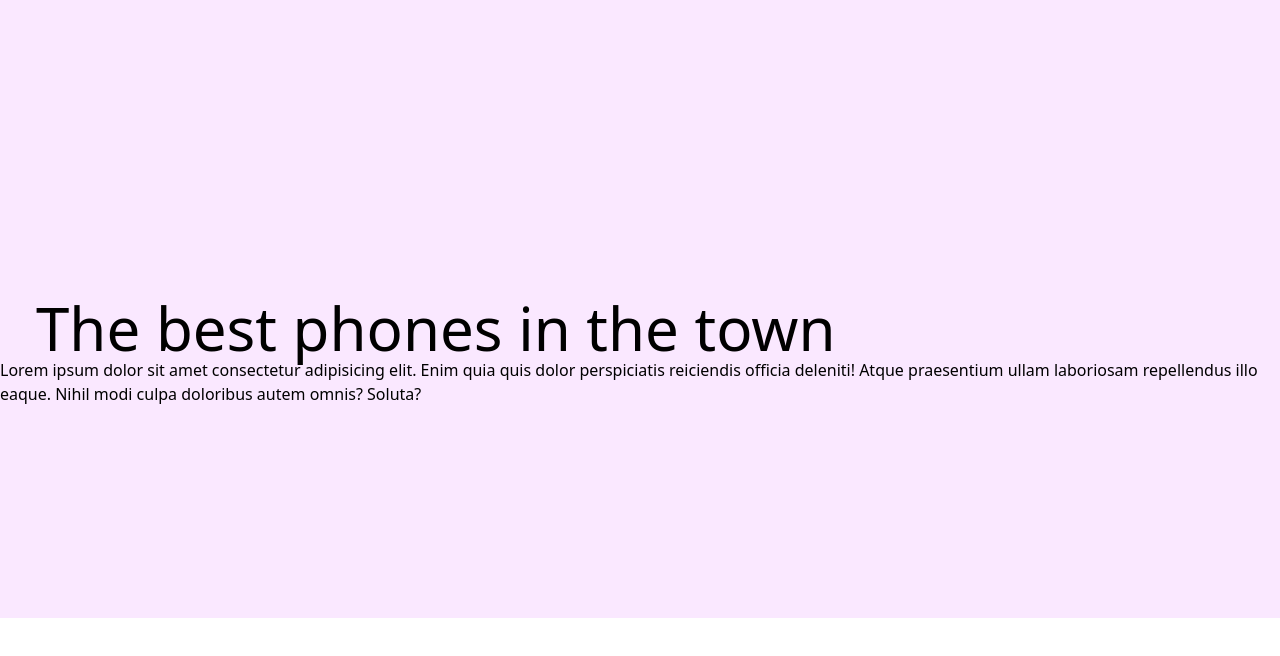
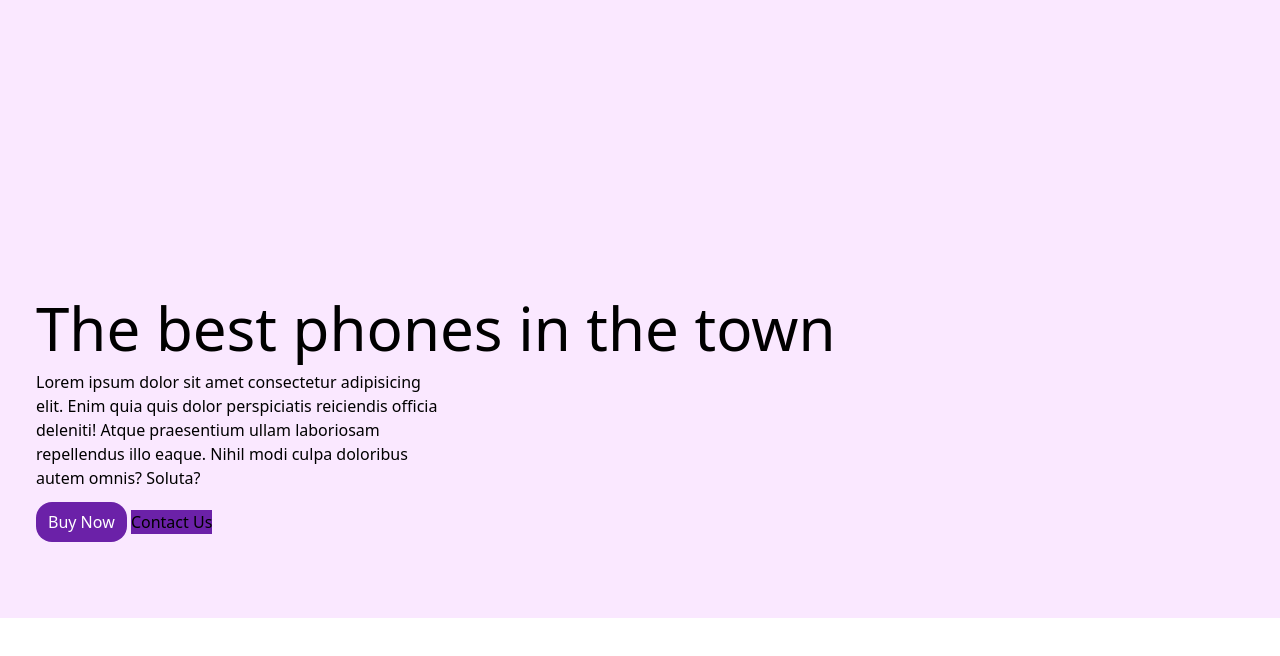
Before and after one commit to AdityaJava/Tailwind-Css-code-with-Harry, a website: page LandingPage.html in a window 1280 px wide. Shown: the part 62-718 px from the top of the page. Drawn offline with nearby package versions, Linux system fonts and the light colour scheme.

Commit message:
Button looking good

```diff
--- a/LandingPage.html
+++ b/LandingPage.html
@@ -19,13 +19,23 @@
         </ul>
     </nav>
     <main>
-        <div class="main bg-fuchsia-100 h-96 py-80">
-            <div class="text-6xl pl-9">
+        <div class="main bg-fuchsia-100 h-96 py-80 pl-9">
+            <div class="text-6xl ">
                 The best phones in the town
             </div>
-            <p>Lorem ipsum dolor sit amet consectetur adipisicing elit. Enim quia quis dolor perspiciatis reiciendis
+            <p class="py-3 w-1/3">Lorem ipsum dolor sit amet consectetur adipisicing elit. Enim quia quis dolor
+                perspiciatis
+                reiciendis
                 officia deleniti! Atque praesentium ullam laboriosam repellendus illo eaque. Nihil modi culpa doloribus
                 autem omnis? Soluta?</p>
+            <div class="button">
+                <button class="bg-purple-800 px-3 py-2 rounded-2xl text-white hover:text-black hover:bg-fuchsia-500">
+                    Buy Now
+                </button>
+                <button class="bg-purple-800">
+                    Contact Us
+                </button>
+            </div>
         </div>
     </main>
 </body>
```
